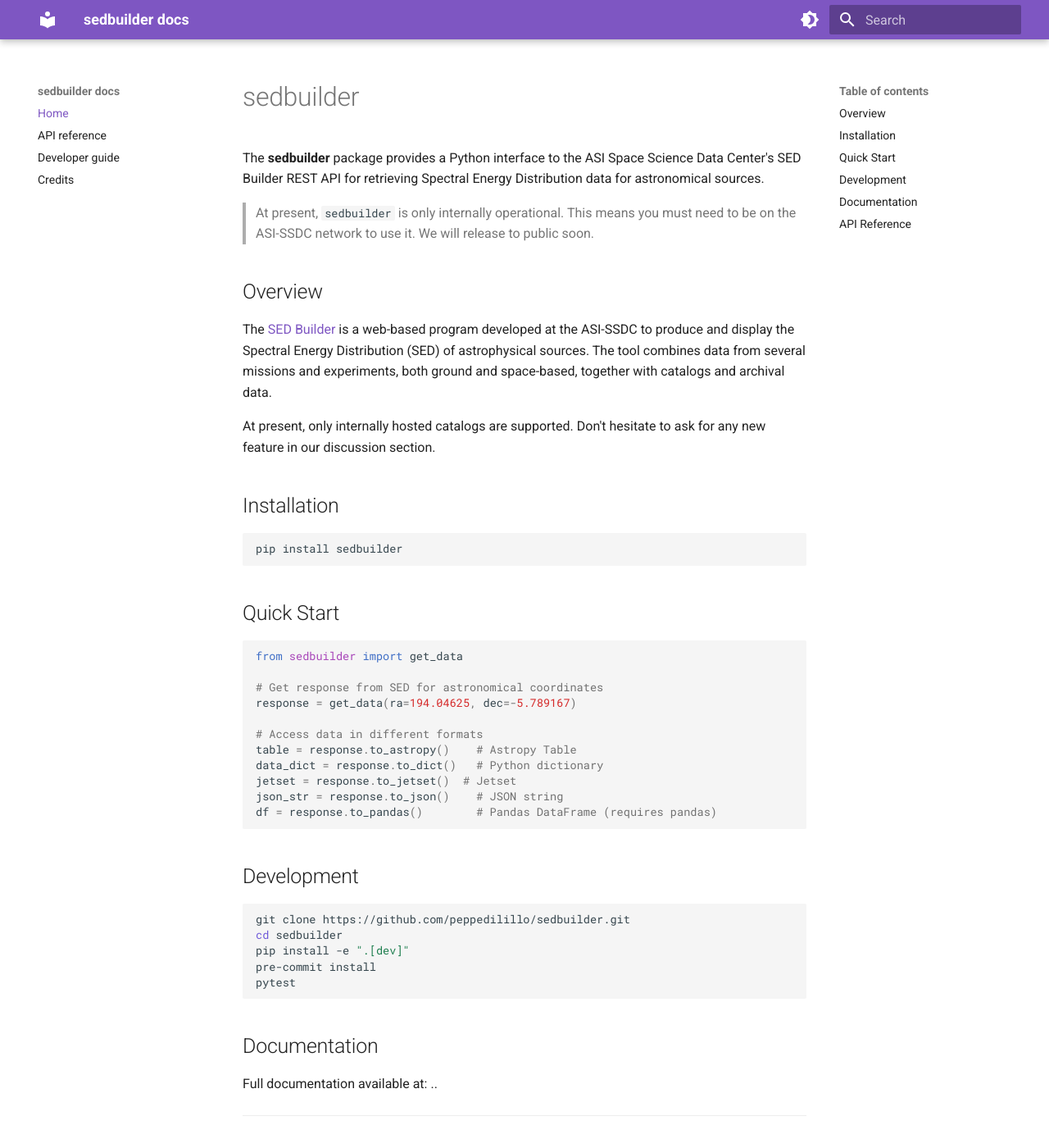
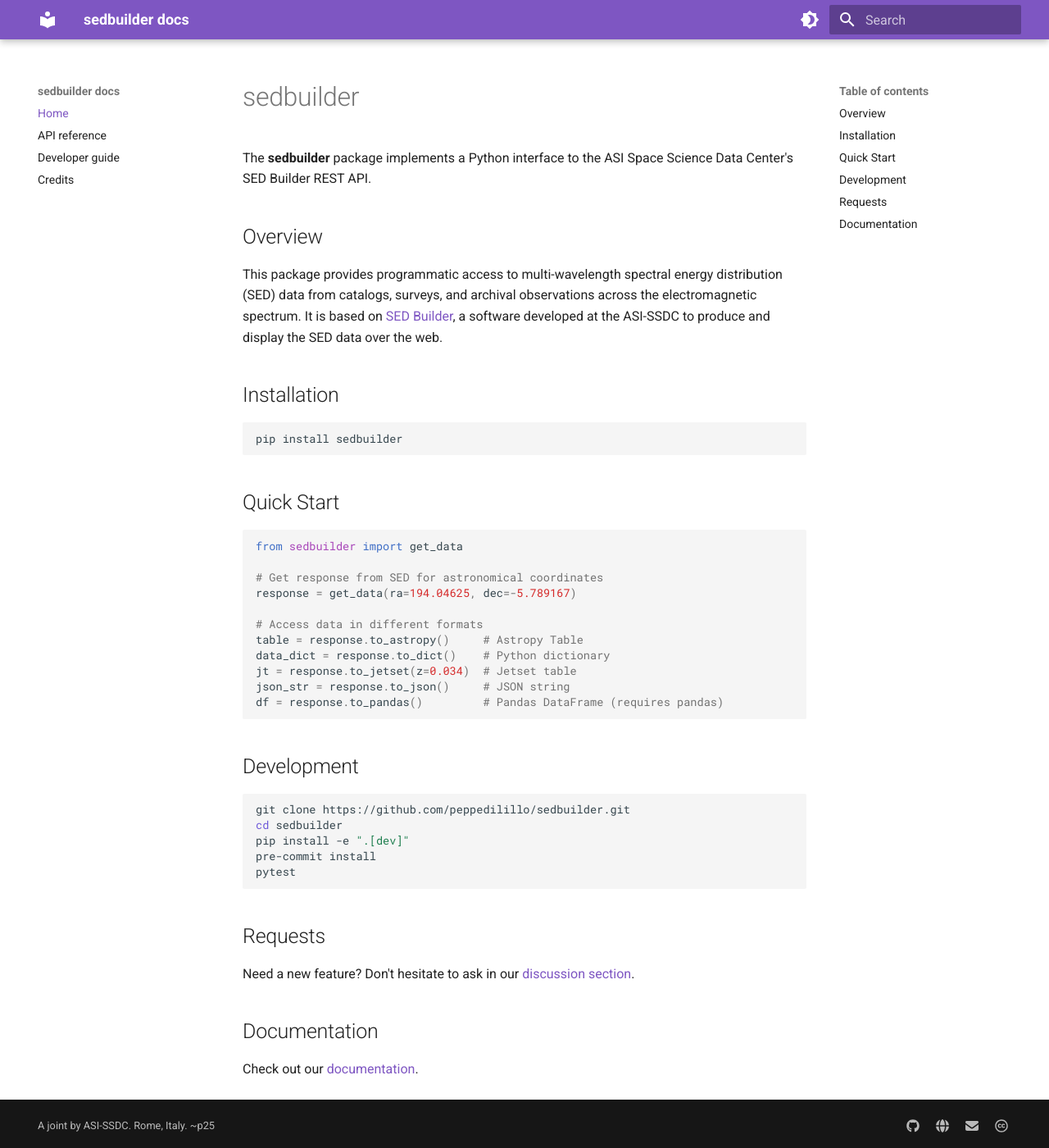
Before and after one commit to peppedilillo/sedbuilder, an MkDocs documentation site: the page built from docs/index.md, in a window 1280 px wide and 1400 px high. Shown: the whole window at 82% size. Built offline with MkDocs 1.6.1 and Material for MkDocs 9.7.7, drawn with Linux system fonts in a browser that asks for light colours; some of the changed text lies outside the part shown.

Commit message:
Documentation fixes
Preparing for 0.1 release a number of typos and issues were corrected
in the documentation. Some icon for social and licensing.

````diff
--- a/README.md
+++ b/README.md
@@ -1,16 +1,11 @@
 # sedbuilder
 
-The **sedbuilder** package provides a Python interface to the ASI Space Science Data Center's SED Builder REST API for retrieving Spectral Energy Distribution data for astronomical sources.
-
-> At present, `sedbuilder` is only internally operational.
-> This means you must need to be on the ASI-SSDC network to use it.
-> We will release to public soon.
+The **sedbuilder** package implements a Python interface to the ASI Space Science Data Center's SED Builder REST API.
 
 ## Overview
 
-The [SED Builder](https://tools.ssdc.asi.it/SED/) is a web-based program developed at the ASI-SSDC to produce and display the Spectral Energy Distribution (SED) of astrophysical sources. The tool combines data from several missions and experiments, both ground and space-based, together with catalogs and archival data.
-
-At present, only internally hosted catalogs are supported. Don't hesitate to ask for any new feature in our discussion section.
+This package provides programmatic access to multi-wavelength spectral energy distribution (SED) data from catalogs, surveys, and archival observations across the electromagnetic spectrum.
+It is based on [SED Builder](https://tools.ssdc.asi.it/SED/), a software developed at the ASI-SSDC to produce and display the SED data over the web.
 
 ## Installation
 
@@ -27,11 +22,11 @@
 response = get_data(ra=194.04625, dec=-5.789167)
 
 # Access data in different formats
-table = response.to_astropy()    # Astropy Table
-data_dict = response.to_dict()   # Python dictionary
-jetset = response.to_jetset()  # Jetset
-json_str = response.to_json()    # JSON string
-df = response.to_pandas()        # Pandas DataFrame (requires pandas)
+table = response.to_astropy()     # Astropy Table
+data_dict = response.to_dict()    # Python dictionary
+jt = response.to_jetset(z=0.034)  # Jetset table
+json_str = response.to_json()     # JSON string
+df = response.to_pandas()         # Pandas DataFrame (requires pandas)
 ```
 
 ## Development
@@ -44,6 +39,11 @@
 pytest
 ```
 
+## Requests
+
+Need a new feature? Don't hesitate to ask in our [discussion section](https://github.com/peppedilillo/sedbuilder/discussions).
+
+
 ## Documentation
 
-Full documentation available at: ..
+Check out our [documentation](https://peppedilillo.github.io/sedbuilder/).
--- a/docs/api.md
+++ b/docs/api.md
@@ -5,8 +5,12 @@
 
 !!! warning
     At present, `sedbuilder` is only internally operational.
-    This means you must need to be on the ASI-SSDC network to use it.
+    This means you need to be on the ASI-SSDC network to use it.
     We will release to public soon.
+
+!!! note
+    At present, only internally hosted catalogs are supported. More will come.
+
 
 ## Functions
 
--- a/docs/index.md
+++ b/docs/index.md
@@ -1,7 +1 @@
 --8<-- "README.md"
-
----
-
-## API Reference
-
-See the [API Reference](api.md) for detailed documentation of all functions.
--- a/mkdocs.yml
+++ b/mkdocs.yml
@@ -49,3 +49,18 @@
   - Credits: credits.md
 extra:
   generator: false
+  social:
+    - icon: fontawesome/brands/github
+      link: https://github.com/peppedilillo/sedbuilder
+      name: sedbuilder on GitHub
+    - icon: fontawesome/solid/globe
+      link: https://www.ssdc.asi.it/
+      name: ASI-SSDC Website
+    - icon: fontawesome/solid/envelope
+      link: mailto:giuseppe.dilillo@inaf.it
+      name: Contact via email
+    - icon: fontawesome/brands/creative-commons
+      link: https://github.com/peppedilillo/sedbuilder/blob/main/LICENSE
+      name: GPL License
+
+copyright: A joint by ASI-SSDC. Rome, Italy. ~p25
````
Also changed, not shown: docs/credits.md (+2 -2 lines), 2 other files.
